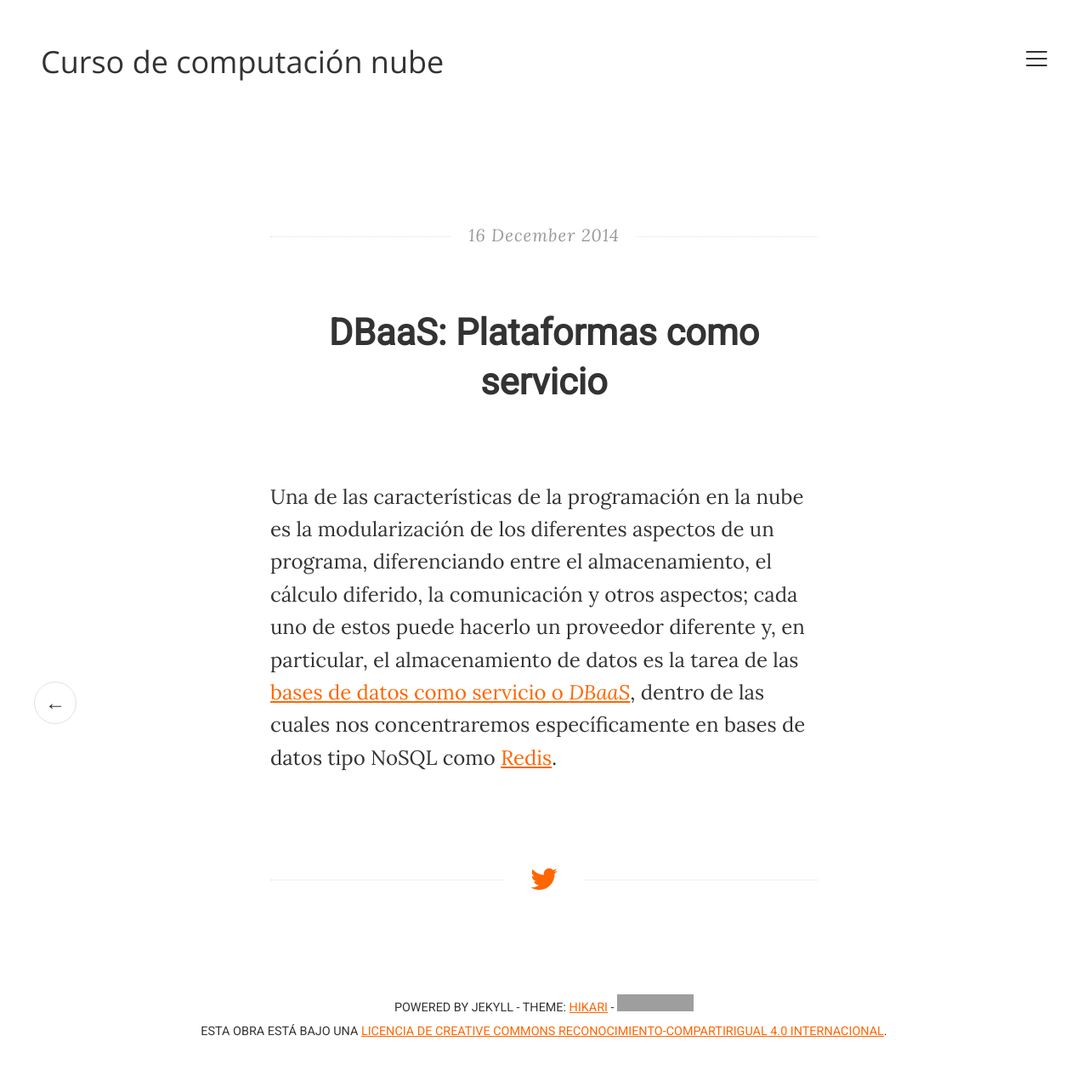
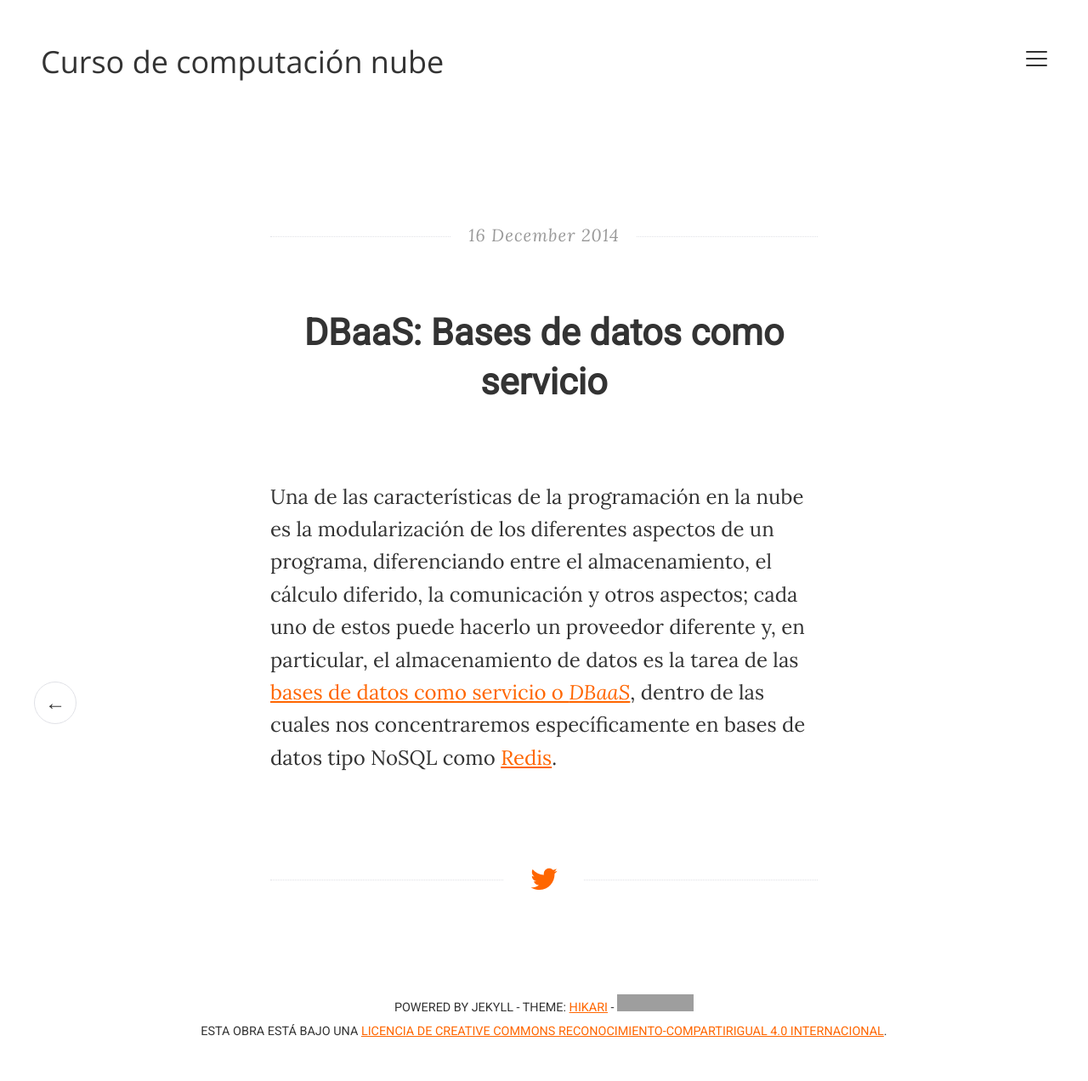
Before and after one commit to curso-nube/curso-nube, a Jekyll site: the page built from _posts/2014-12-16-uso-bases-de-datos-como-servicio.markdown, in a window 1280 px wide. Shown: the whole page at 85% size. Built offline with Jekyll 4.4.1, drawn with Linux system fonts in a browser that asks for light colours; grey boxes are pictures that could not be loaded.

Commit message:
Anda que...

```diff
--- a/_posts/2014-12-16-uso-bases-de-datos-como-servicio.markdown
+++ b/_posts/2014-12-16-uso-bases-de-datos-como-servicio.markdown
@@ -1,6 +1,6 @@
 ---
 layout: post
-title:  "DBaaS: Plataformas como servicio"
+title:  "DBaaS: Bases de datos como servicio"
 date:   2014-12-16 16:30:00
 categories: [DBaaS, Redis, NoSQL, PaaS, SaaS]
 ---
```
